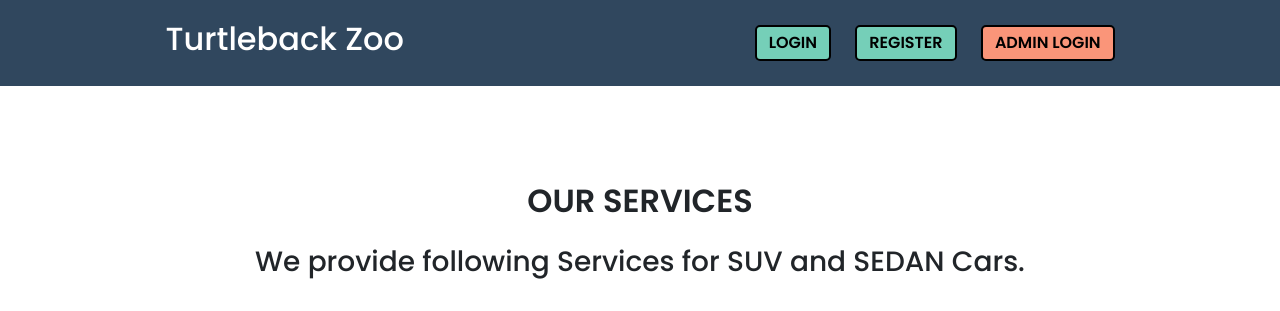
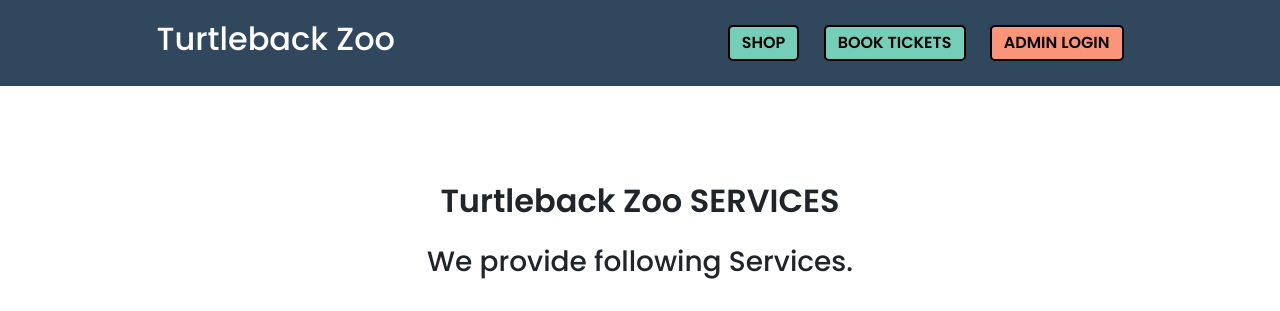
Before and after one commit to tabrezdn1/cs631-project, a PHP site: page / in a window 1280 px wide. Shown: the top 311 px of the page. Run offline with PHP 8.4, Linux system fonts and the light colour scheme.

Commit message:
Add landing page

```diff
--- a/index.php
+++ b/index.php
@@ -60,8 +60,8 @@
       {
           echo "
           <div class='sign-in-up'>
-          <button type='button' onclick=\"popup('login-popup')\">LOGIN</button>
-          <button type='button' onclick=\"popup('register-popup')\">REGISTER</button>
+          <button type='button' onclick=\"popup('login-popup')\">SHOP</button>
+          <button type='button' onclick=\"popup('register-popup')\">BOOK TICKETS</button>
           <button type='button' onclick=\"popup('admin-popup')\">ADMIN LOGIN</button>
           </div>
           ";
@@ -73,12 +73,21 @@
     <div class="popup">
       <form method="POST" action="login_register.php">
         <h2>
-          <span>USER LOGIN</span>
+          <span>Food & Shopping</span>
           <button type="reset" onclick="popup('login-popup')">X</button>
         </h2>
-        <input type="text" placeholder="E-mail or Username" name="email_username">
-        <input type="password" placeholder="Password" name="password">
-        <button type="submit" class="login-btn" name="login">LOGIN</button>
+        <label for="food-item">Food Item:</label>
+    				<select name="food-item" id="food-item">
+        			<option value="FreshFries">FreshFries</option>
+        			<option value="HotDog">HotDog</option>
+       		     <option value="Coffee">Coffee</option>
+        			<option value="Soda">Soda</option>
+    				</select>
+
+            <label for="food-item-q">Quantity</label>
+            <input type="number" name="food-item-q">
+
+        <button type="submit" class="login-btn" name="login">PURCHASE</button>
       </form>
     </div>
   </div>
@@ -87,7 +96,7 @@
     <div class="register popup">
       <form method="POST" action="login_register.php">
         <h2>
-          <span>USER REGISTER</span>
+          <span>TICKETS</span>
           <button type="reset" onclick="popup('register-popup')">X</button>
         </h2>
         <input type="text" placeholder="Full Name" name="fullname">
@@ -97,7 +106,7 @@
 	    <input type="text" placeholder="Phone Number" name="phone">
 		<input type="text" placeholder="Credit Card Number" name="credit">
 	   <input type="password" placeholder="Password" name="password">
-        <button type="submit" class="register-btn" name="register">REGISTER</button>
+        <button type="submit" class="register-btn" name="register">BUY TICKETS</button>
       </form>
     </div>
   </div>
@@ -105,7 +114,7 @@
     <div class="popup">
       <form method="POST" action="login_register.php">
         <h2>
-          <span>ADMIN LOGIN</span>
+          <span>ADMIN</span>
           <button type="reset" onclick="popup('admin-popup')">X</button>
         </h2>
         <input type="text" placeholder="Employee ID" name="Emp_ID">
@@ -154,48 +163,38 @@
   </script>
 
 <br>
-<h2 class="mt-5 pt-4 mb-4 text-center fw-bold h-font">OUR SERVICES</h2>
-<h3 class="text-center"> We provide following Services for SUV and SEDAN Cars.</h3> <br><br>
+<h2 class="mt-5 pt-4 mb-4 text-center fw-bold h-font">Turtleback Zoo SERVICES</h2>
+<h3 class="text-center"> We provide following Services.</h3> <br><br>
 
 <div class="container">
   <div class="row">
-    <div class="col-lg-3 col-md-6">
+    <div class="col-lg-4 col-md-6">
       <div class="card h-100" style="width: 18rem;">
-        <img src="https://img.freepik.com/free-photo/professional-washer-blue-uniform-washing-luxury-car-with-water-gun-open-air-car-wash_496169-333.jpg" class="card-img-top" alt="...">
+        <img src="https://images.unsplash.com/photo-1435034568314-8303dbda4b8c?q=80&w=3573&auto=format&fit=crop&ixlib=rb-4.0.3&ixid=M3wxMjA3fDB8MHxwaG90by1wYWdlfHx8fGVufDB8fHx8fA%3D%3D" class="card-img-top" alt="...">
         <div class="card-body">
-          <h5 class="card-title">CAR WASH</h5>
-          <p class="card-text">Keep your car shining and protected</p>
+          <h5 class="card-title">Animal Shows</h5>
+          <p class="card-text">Educational and entertaining presentations featuring diverse zoo inhabitants.</p>
         </div>
       </div>
     </div>
 
-    <div class="col-lg-3 col-md-6">
+    <div class="col-lg-4 col-md-6">
       <div class="card h-100" style="width: 18rem;">
-        <img src="https://toyota-servicecenters.com/assets/img/toyota/toyota_service_center_center_brakes.jpg" class="card-img-top" alt="...">
+        <img src="https://images.unsplash.com/photo-1602097944182-c43423a8056d?q=80&w=3774&auto=format&fit=crop&ixlib=rb-4.0.3&ixid=M3wxMjA3fDB8MHxwaG90by1wYWdlfHx8fGVufDB8fHx8fA%3D%3D" class="card-img-top" alt="...">
         <div class="card-body">
-          <h5 class="card-title">BRAKE SERVICE</h5>
-          <p class="card-text">A car with a well-maintained brake can cross thousands of miles without getting replaced. Furthermore, a regular inspection ensures optimum safety and secures cars from unnecessary clashing.</p>
+          <h5 class="card-title">Concessions</h5>
+          <h6> $70 </h6>
+          <p class="card-text">Culinary delights for zoo visitors, from snacks to meals.</p>
         </div>
       </div>
     </div>
 
-    <div class="col-lg-3 col-md-6">
+    <div class="col-lg-4 col-md-6">
       <div class="card h-100" style="width: 18rem;">
-        <img src="https://assets.firestonecompleteautocare.com/content/dam/bsro-sites/fcac/blog/images/2022/01-jan/pouring-motor-oil-into-engine.jpg" class="card-img-top" alt="...">
+        <img src="https://images.unsplash.com/photo-1635070636690-d887c1a77e7b?q=80&w=3571&auto=format&fit=crop&ixlib=rb-4.0.3&ixid=M3wxMjA3fDB8MHxwaG90by1wYWdlfHx8fGVufDB8fHx8fA%3D%3D" class="card-img-top" alt="...">
         <div class="card-body">
-          <h5 class="card-title">OIL REPLACE</h5>
-          <h6> $70 </h6>
-          <p class="card-text">Reduce and Remove any excess dirt that can build-up in your engine from use</p>
-        </div>
-      </div>
-    </div>
-
-    <div class="col-lg-3 col-md-6">
-      <div class="card h-100" style="width: 18rem;">
-        <img src="https://www.gcoc.ca/wp-content/uploads/2021/01/header-image-battery-test.jpg" class="card-img-top" alt="...">
-        <div class="card-body">
-          <h5 class="card-title">BATTERY SERVICE</h5>
-          <p class="card-text">Today's vehicles are loaded with technology. That's why it's more important than ever to ensure your battery operates at peak performance.</p>
+          <h5 class="card-title">Zoo entry </h5>
+          <p class="card-text">Entry passes for a captivating wildlife experience and conservation support.</p>
         </div>
       </div>
     </div>
@@ -203,9 +202,5 @@
 </div>
 
 
-
-
-
-
 </body>
 </html>
--- a/sql/test1.sql
+++ b/sql/test1.sql
@@ -76,7 +76,7 @@ CREATE TABLE `buildings` (
 -- Dumping data for table `buildings`
 --
 
-INSERT INTO `buildings` (`building_id`, `name`, `type`) VALUES
+INSERT INTO `buildings` (`building_id`, `Bname`, `type`) VALUES
 (1, 'Main Zoo Building', 'Exhibit'),
 (2, 'Aviary', 'Aviary'),
 (3, 'Aquarium', 'Aquatic'),
```
